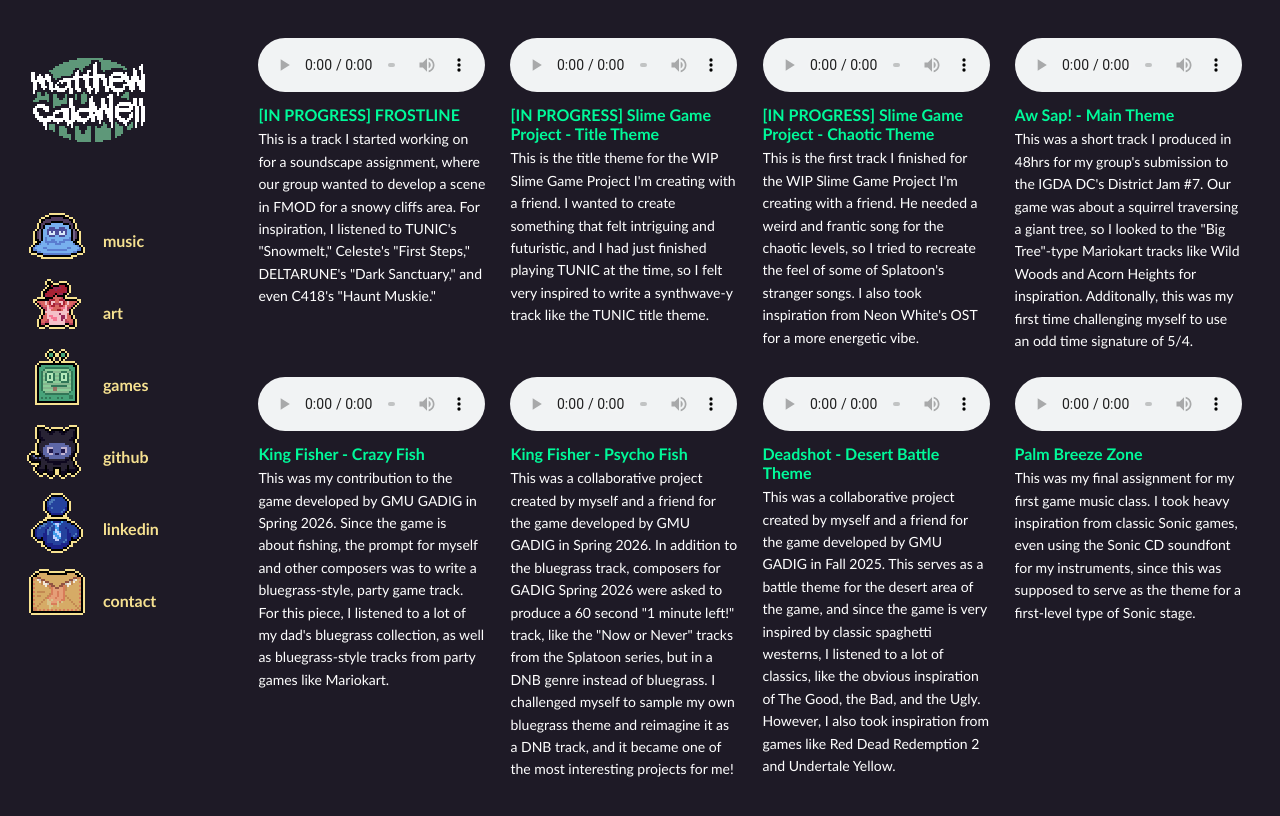
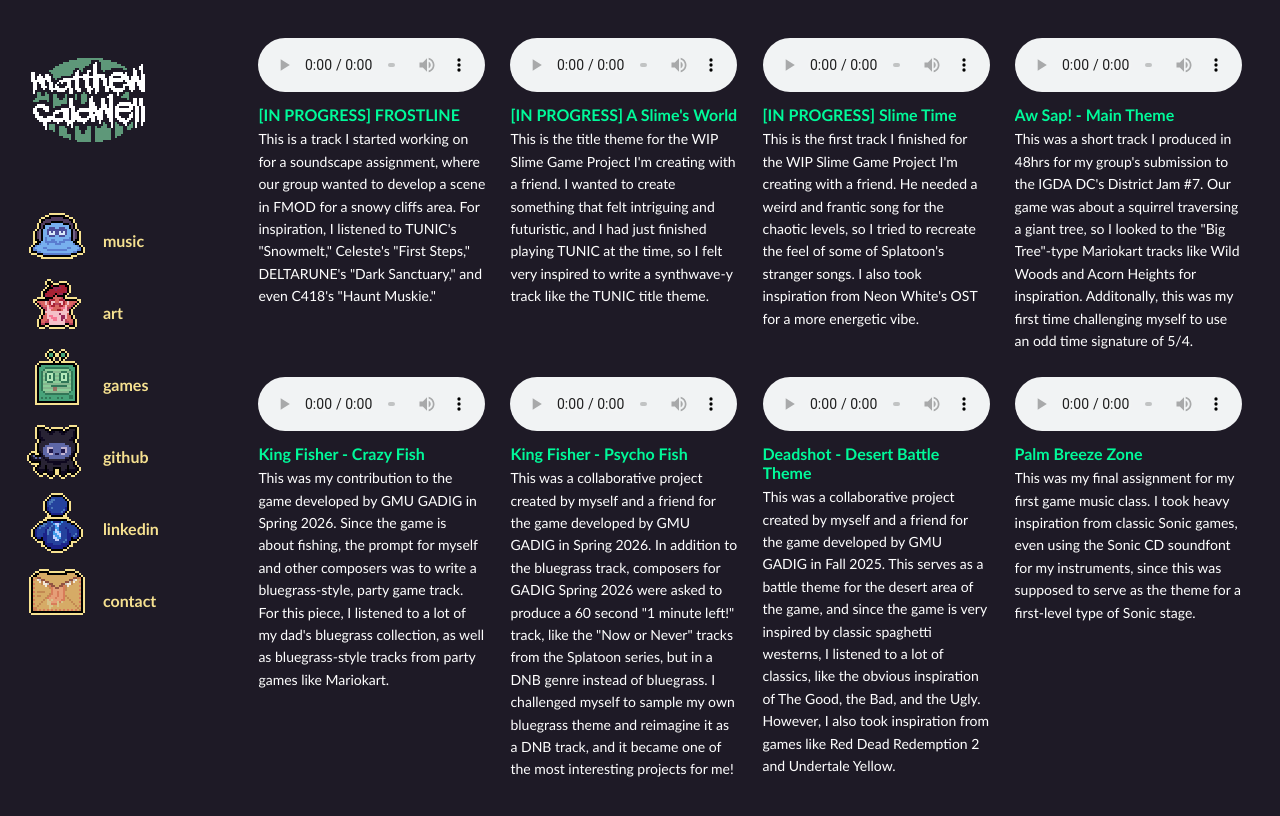
Before and after one commit to matthew-ac06/matthew-ac06.github.io, a Jekyll site: the page built from music.html, in a window 1280 px wide. Shown: the top 816 px of the page. Built offline with Jekyll 4.4.1, drawn with Linux system fonts in a browser that asks for light colours.

```diff
--- a/music.html
+++ b/music.html
@@ -11,14 +11,14 @@
     </div>
 
     <div class="portfolio-item">
-        <audio controls src="{{ '/assets/music/A Slime's World.wav' | relative_url }}"></audio>
-        <div class="portfolio-item-title">[IN PROGRESS] Slime Game Project - Title Theme</div>
+        <audio controls src="{{ '/assets/music/A Slimes World.wav' | relative_url }}"></audio>
+        <div class="portfolio-item-title">[IN PROGRESS] A Slime's World</div>
         <div class="portfolio-item-description">This is the title theme for the WIP Slime Game Project I'm creating with a friend. I wanted to create something that felt intriguing and futuristic, and I had just finished playing TUNIC at the time, so I felt very inspired to write a synthwave-y track like the TUNIC title theme.</div>
     </div>
 
     <div class="portfolio-item">
         <audio controls src="{{ '/assets/music/Slime Time.wav' | relative_url }}"></audio>
-        <div class="portfolio-item-title">[IN PROGRESS] Slime Game Project - Chaotic Theme</div>
+        <div class="portfolio-item-title">[IN PROGRESS] Slime Time</div>
         <div class="portfolio-item-description">This is the first track I finished for the WIP Slime Game Project I'm creating with a friend. He needed a weird and frantic song for the chaotic levels, so I tried to recreate the feel of some of Splatoon's stranger songs. I also took inspiration from Neon White's OST for a more energetic vibe.</div>
     </div>
 
```
Also changed, not shown: 3 other files.
